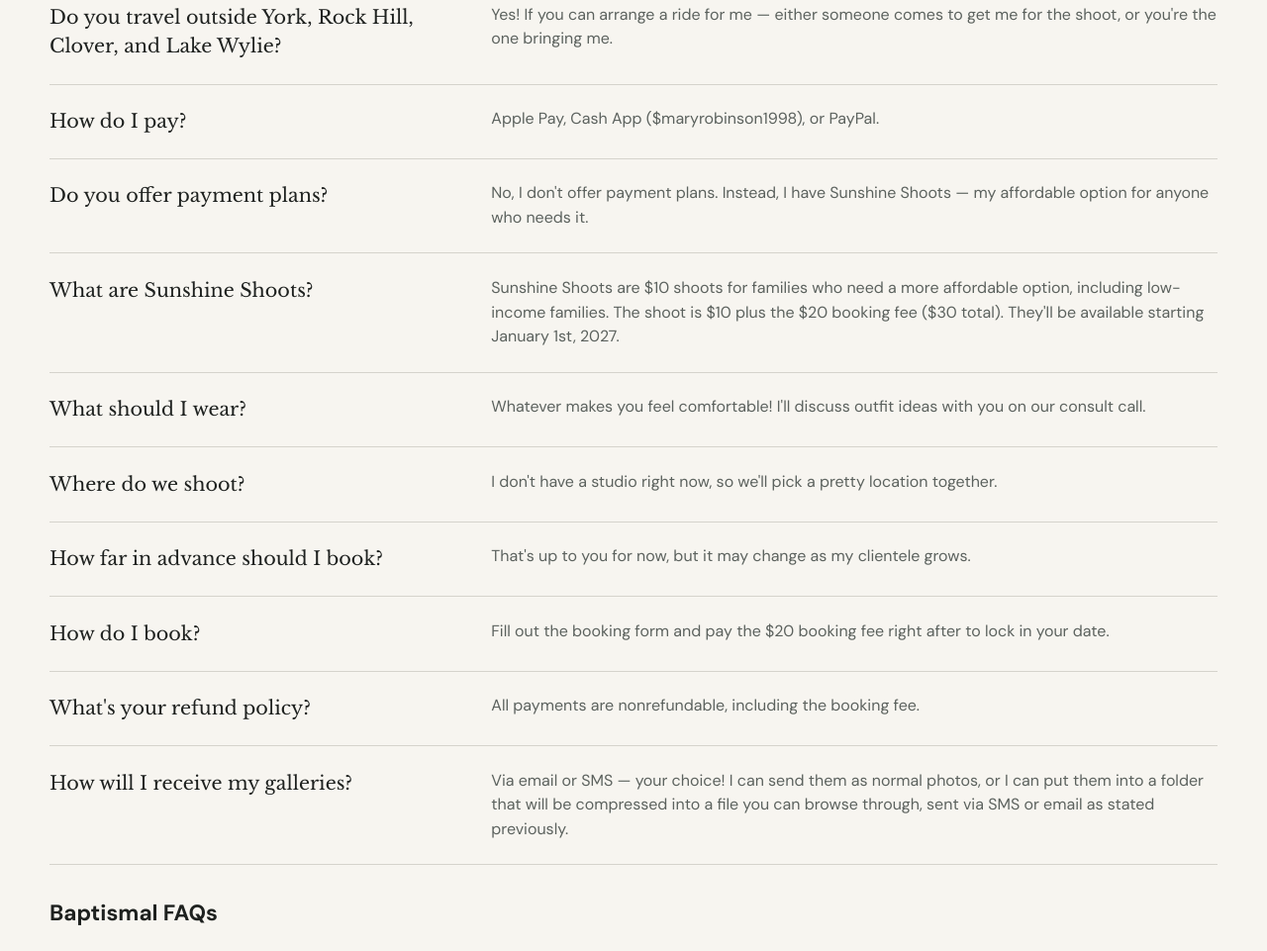
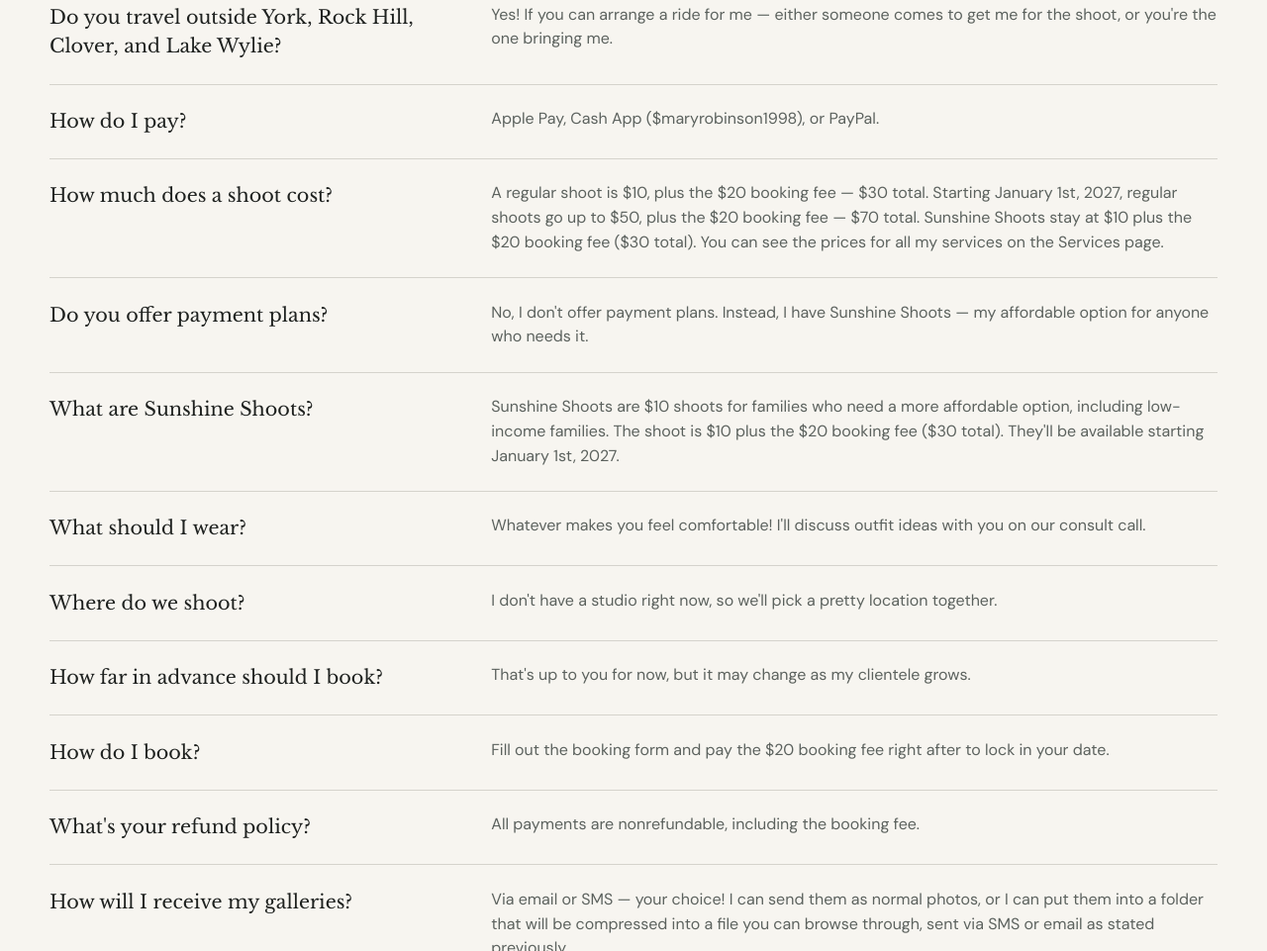
Before and after one commit to pure-photography/pure-photography.github.io, a plain HTML site: page contact.html in a window 1280 px wide. Shown: the part 2391-3352 px from the top of the page at 99% size. Drawn offline with nearby package versions, Linux system fonts and the light colour scheme.

Commit message:
FAQ: add shoot pricing ($10 + $20 fee now; $50 + $20 from Jan 1 2027; Sunshine Shoots stay $30)

```diff
--- a/contact.html
+++ b/contact.html
@@ -91,6 +91,7 @@
         <div><dt>What if I need to reschedule or cancel?</dt><dd>I need 72 hours notice or more for rescheduling or cancellations.</dd></div>
         <div><dt>Do you travel outside York, Rock Hill, Clover, and Lake Wylie?</dt><dd>Yes! If you can arrange a ride for me — either someone comes to get me for the shoot, or you're the one bringing me.</dd></div>
         <div><dt>How do I pay?</dt><dd>Apple Pay, Cash App ($maryrobinson1998), or PayPal.</dd></div>
+        <div><dt>How much does a shoot cost?</dt><dd>A regular shoot is $10, plus the $20 booking fee — $30 total. Starting January 1st, 2027, regular shoots go up to $50, plus the $20 booking fee — $70 total. Sunshine Shoots stay at $10 plus the $20 booking fee ($30 total). You can see the prices for all my services on the Services page.</dd></div>
         <div><dt>Do you offer payment plans?</dt><dd>No, I don't offer payment plans. Instead, I have Sunshine Shoots — my affordable option for anyone who needs it.</dd></div>
         <div><dt>What are Sunshine Shoots?</dt><dd>Sunshine Shoots are $10 shoots for families who need a more affordable option, including low-income families. The shoot is $10 plus the $20 booking fee ($30 total). They'll be available starting January 1st, 2027.</dd></div>
         <div><dt>What should I wear?</dt><dd>Whatever makes you feel comfortable! I'll discuss outfit ideas with you on our consult call.</dd></div>
```
